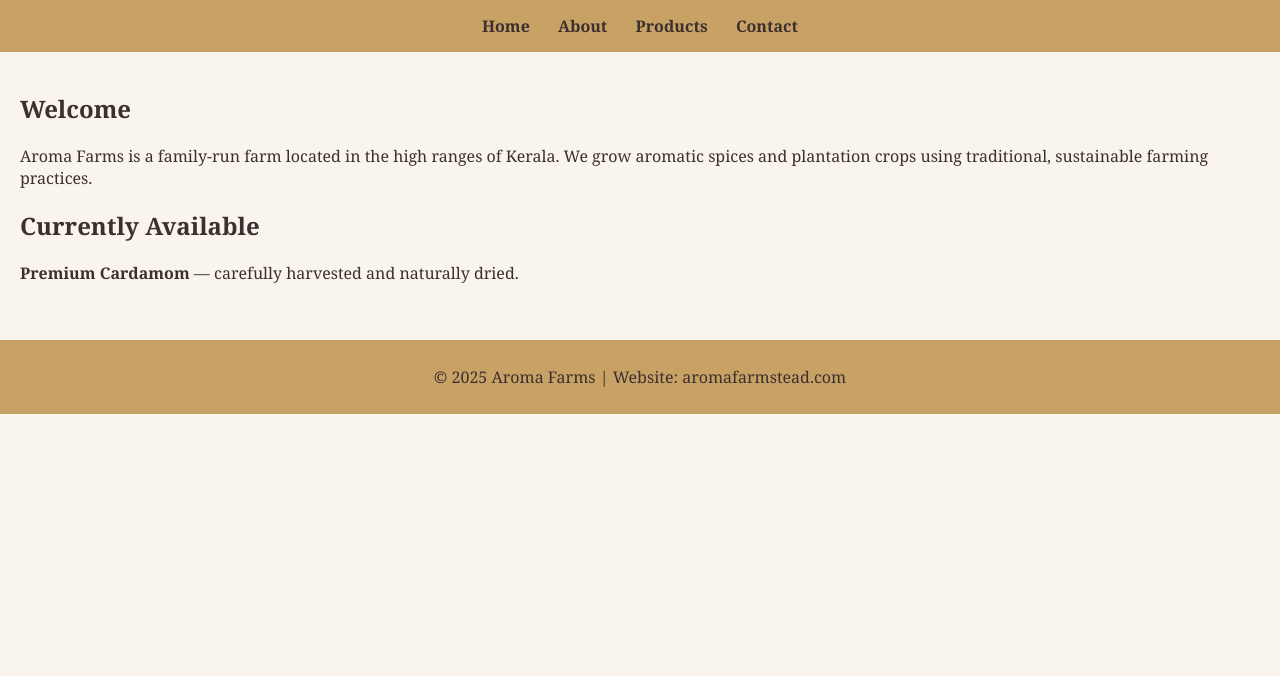
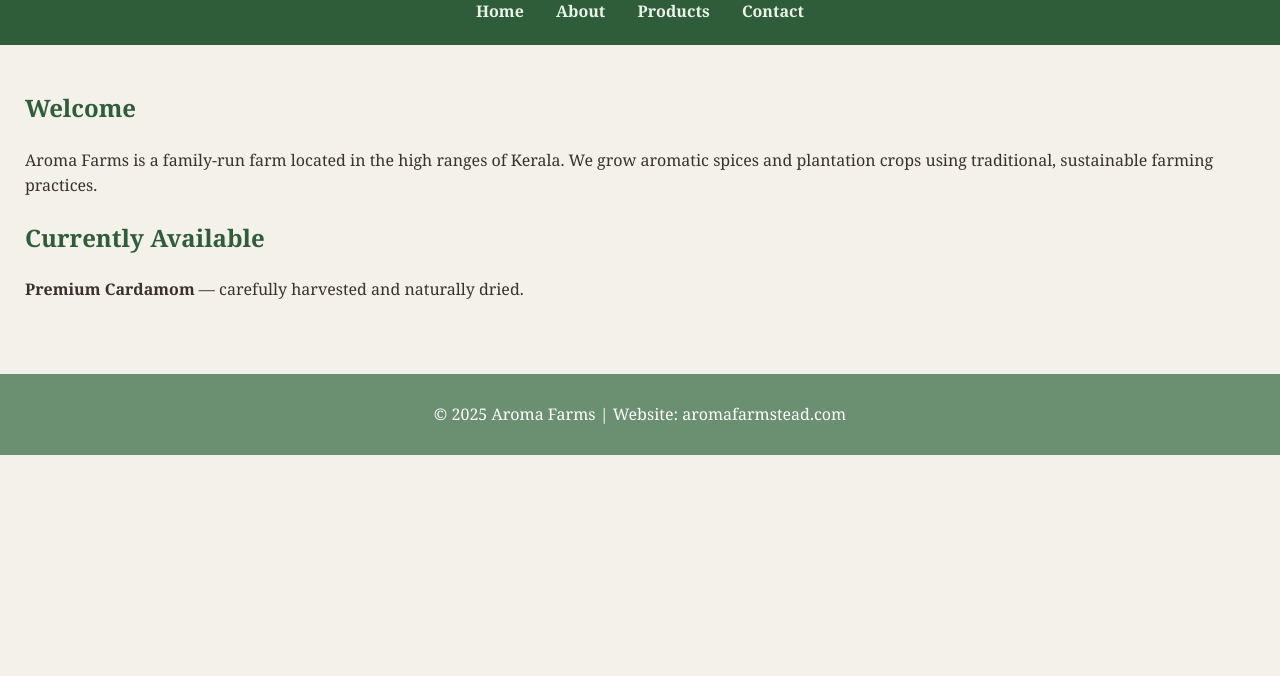
Before and after one commit to Aromafarm94/aromafarmstead, a plain HTML site: page index.html in a window 1280 px wide. Shown: the part 124-800 px from the top of the page. Drawn offline with Linux system fonts and the light colour scheme.

Commit message:
Add files via upload
Initial website files

```diff
--- a/style.css
+++ b/style.css
@@ -1,34 +1,56 @@
 body {
   font-family: Georgia, serif;
-  background-color: #f9f5ec;
+  background-color: #f3f1ea;
   color: #3b2f2f;
   margin: 0;
+  line-height: 1.6;
 }
 
 header {
-  background-color: #c8a165;
-  padding: 15px;
+  background-color: #2f5d3a;
+  color: #ffffff;
+  padding: 20px;
   text-align: center;
 }
 
-nav a {
-  margin: 0 12px;
-  text-decoration: none;
-  color: #3b2f2f;
-  font-weight: bold;
+header h1 {
+  margin: 0;
+  font-size: 2.2em;
 }
 
 .tagline {
   font-style: italic;
+  color: #dbe6d0;
+  margin-top: 5px;
+}
+
+nav {
+  margin-top: 10px;
+}
+
+nav a {
+  margin: 0 14px;
+  text-decoration: none;
+  color: #eaf3ea;
+  font-weight: bold;
+}
+
+nav a:hover {
+  color: #cfe5c8;
 }
 
 main {
-  padding: 20px;
+  padding: 25px;
+}
+
+h2, h3 {
+  color: #2f5d3a;
 }
 
 footer {
-  background-color: #c8a165;
+  background-color: #6b8f71;
+  color: #ffffff;
   text-align: center;
-  padding: 10px;
-  margin-top: 20px;
+  padding: 12px;
+  margin-top: 30px;
 }
```
